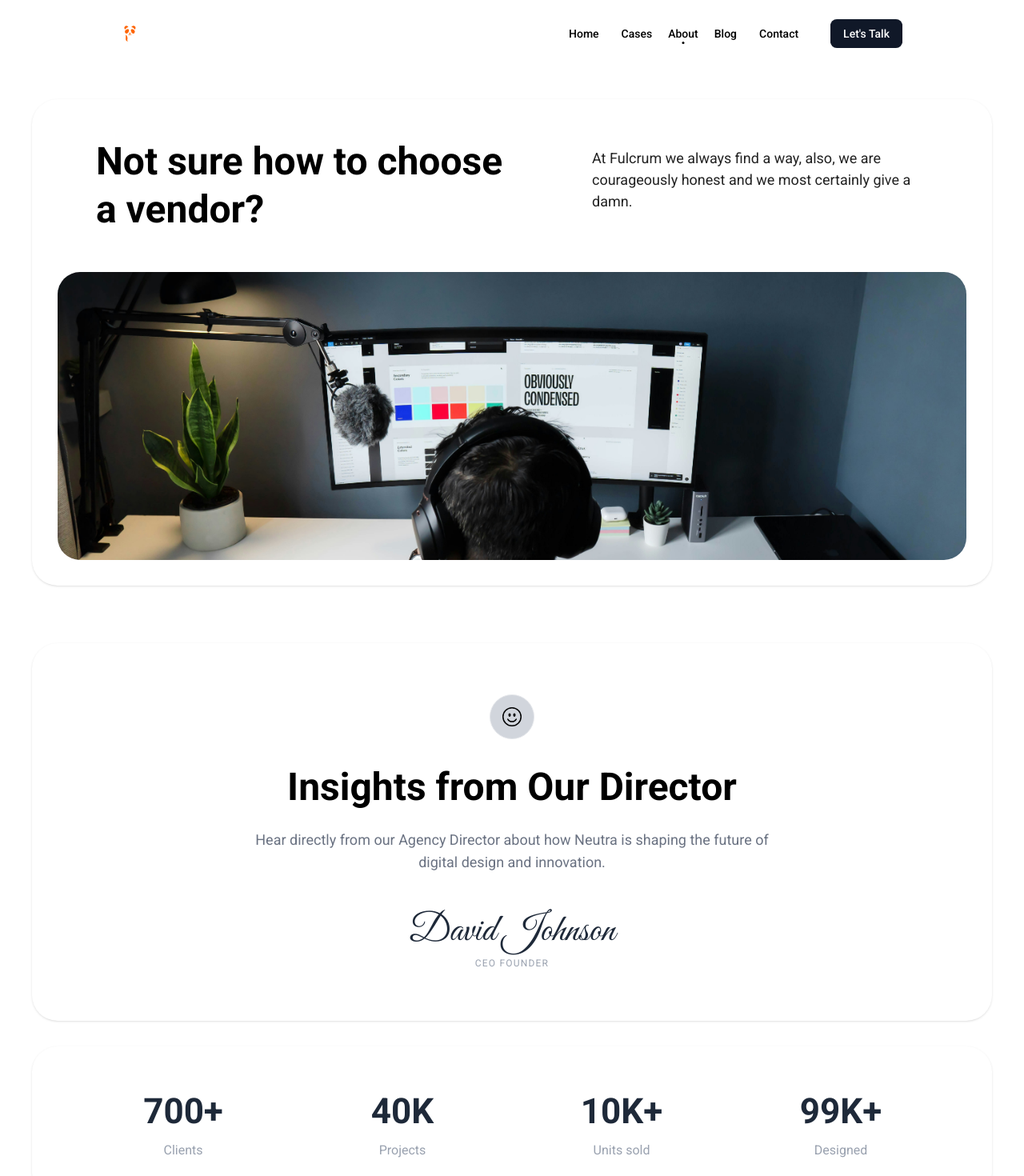
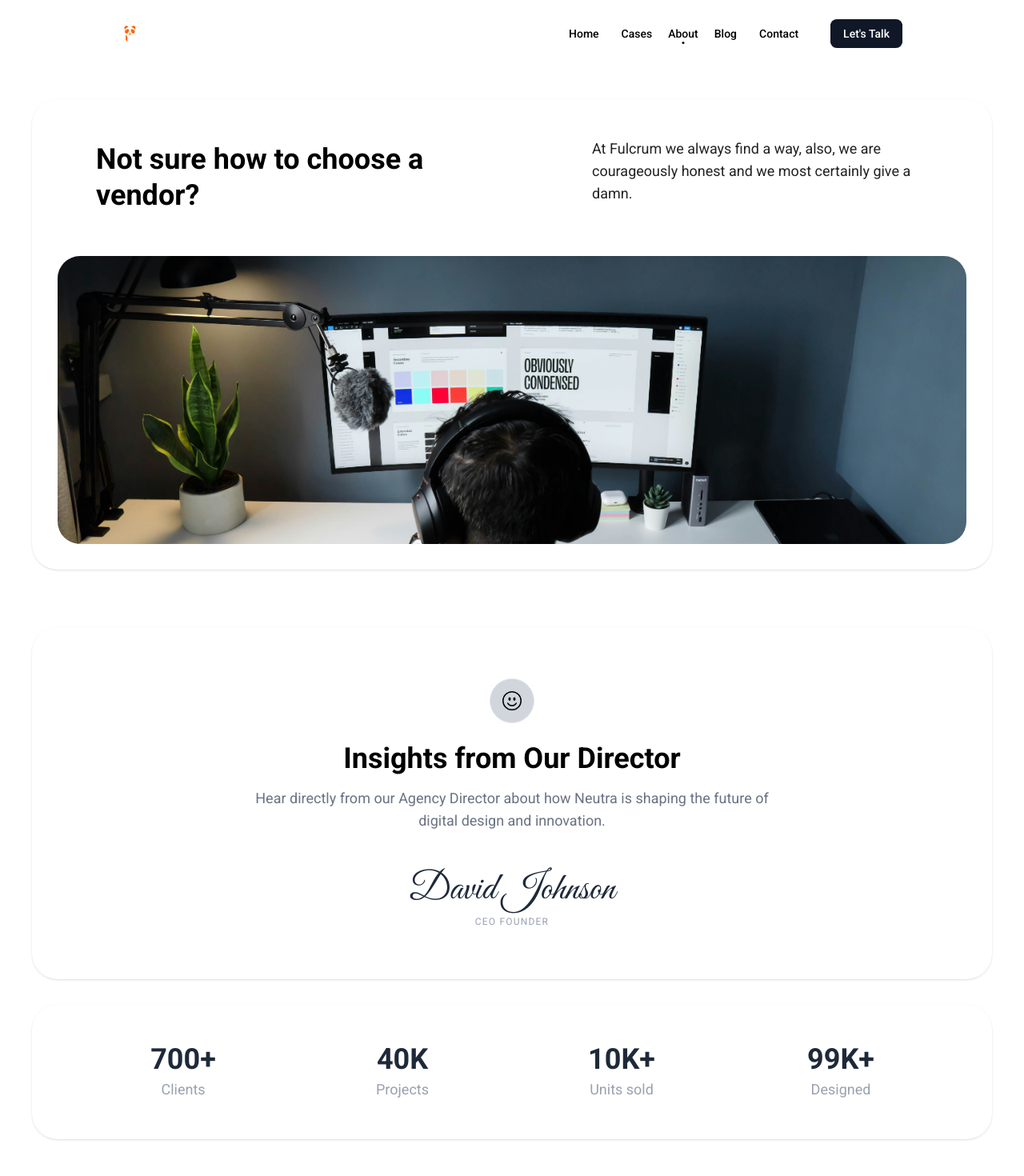
Before and after one commit to Maaz0313-png/panda-patronage, a React (Vite) app: page /about in a window 1280 px wide. Shown: the top 1470 px of the page at 80% size. Built offline with nearby package versions, Linux system fonts and the light colour scheme.

Commit message:
feat: update text sizes and layout adjustments across multiple components for improved responsiveness

```diff
--- a/src/pages/Licensing.jsx
+++ b/src/pages/Licensing.jsx
@@ -1,9 +1,9 @@
-import React from "react";
-
 const Licensing = () => {
   return (
     <div className="mx-auto max-w-2xl px-4 py-12 text-gray-900">
-      <h1 className="mb-2 text-4xl font-normal">Licensing</h1>
+      <h1 className="tablet:text-4xl tablet:font-bold mb-2 text-2xl font-normal">
+        Licensing
+      </h1>
       <p className="mb-10 text-gray-500">September 27, 2023</p>
       <h2 className="mb-6 text-2xl font-normal">
         Software Licensing Agreement
--- a/src/pages/NotFound.jsx
+++ b/src/pages/NotFound.jsx
@@ -4,27 +4,27 @@ import { Link } from "react-router-dom";
 const NotFound = () => {
   return (
     <div className="flex min-h-screen flex-col items-center justify-center bg-gray-100 px-4">
-      <span className="mb-4 rounded-full bg-white px-4 border border-gray-300 py-2 text-sm font-medium text-black">
+      <span className="mb-4 rounded-full border border-gray-300 bg-white px-4 py-2 text-sm font-medium text-black">
         404 error
       </span>
-      <h1 className="mb-2 text-center text-3xl font-bold text-gray-900 tablet:text-4xl">
+      <h1 className="tablet:text-4xl tablet:font-bold mb-2 text-center text-2xl text-gray-900">
         Page not found
       </h1>
-      <p className="mb-8 max-w-md text-center text-gray-500">
+      <p className="tablet:text-lg mb-8 max-w-md text-center text-base text-gray-500">
         We're sorry, but the page you're looking for could not be found. It may
         have been moved, deleted, or never existed in the first place.
       </p>
-      <div className="flex gap-3">
+      <div className="tablet:flex-row tablet:w-auto flex w-full flex-col gap-3">
         <Link
           to="/"
-          className="inline-flex items-center gap-2 rounded-md bg-gray-900 px-4 py-2 font-semibold text-sm text-white shadow transition hover:bg-gray-800"
+          className="tablet:inline-flex flex w-full items-center justify-center gap-2 rounded-md bg-gray-900 px-4 py-2 text-sm font-semibold text-white shadow transition hover:bg-gray-800"
         >
           <HouseIcon size={20} weight="fill" />
           Go back home
         </Link>
         <Link
           to="/contact"
-          className="inline-flex items-center gap-2 rounded-md text-sm bg-gray-100 px-5 py-[14px] font-semibold text-gray-900 transition hover:bg-gray-200"
+          className="tablet:inline-flex flex items-center justify-center gap-2 rounded-md bg-gray-100 px-5 py-[14px] text-sm font-semibold text-gray-900 transition hover:bg-gray-200"
         >
           Contact
         </Link>
--- a/src/sections/About/DirectorSection.jsx
+++ b/src/sections/About/DirectorSection.jsx
@@ -10,13 +10,13 @@ const DirectorSection = () => (
         </ScrollReveal>
         <ScrollReveal
           as="h2"
-          className="font-roboto tablet:text-[48px] mb-4 text-center text-[40px] font-bold"
+          className="font-roboto tablet:text-4xl mb-4 text-center text-2xl font-bold"
         >
           Insights from Our Director
         </ScrollReveal>
         <ScrollReveal
           as="p"
-          className="font-roboto mb-8 max-w-2xl text-center text-lg text-gray-500"
+          className="font-roboto tablet:text-lg mb-8 max-w-2xl text-center text-base text-gray-500"
         >
           Hear directly from our Agency Director about how Neutra is shaping the
           future of digital design and innovation.
--- a/src/sections/About/StatsSection.jsx
+++ b/src/sections/About/StatsSection.jsx
@@ -5,34 +5,34 @@ const StatsSection = () => (
       <div className="mx-auto flex w-full max-w-[1200px] flex-col items-center rounded-[32px] bg-white px-4 py-12 shadow-sm tablet:px-16">
         <ScrollReveal className="grid w-full grid-cols-1 gap-6 tablet:grid-cols-4">
           <div className="flex flex-col items-center">
-            <span className="font-roboto text-[40px] font-bold text-gray-800 tablet:text-[44px]">
+            <span className="font-roboto tablet:text-4xl text-2xl font-bold text-gray-800">
               700+
             </span>
-            <span className="font-roboto mt-1 text-base text-gray-400">
+            <span className="font-roboto mt-1 text-base tablet:text-lg text-gray-400">
               Clients
             </span>
           </div>
           <div className="flex flex-col items-center">
-            <span className="font-roboto text-[40px] font-bold text-gray-800 tablet:text-[44px]">
+            <span className="font-roboto tablet:text-4xl text-2xl font-bold text-gray-800">
               40K
             </span>
-            <span className="font-roboto mt-1 text-base text-gray-400">
+            <span className="font-roboto mt-1 text-base tablet:text-lg text-gray-400">
               Projects
             </span>
           </div>
           <div className="flex flex-col items-center">
-            <span className="font-roboto text-[40px] font-bold text-gray-800 tablet:text-[44px]">
+            <span className="font-roboto tablet:text-4xl text-2xl font-bold text-gray-800">
               10K+
             </span>
-            <span className="font-roboto mt-1 text-base text-gray-400">
+            <span className="font-roboto mt-1 text-base tablet:text-lg text-gray-400">
               Units sold
             </span>
           </div>
           <div className="flex flex-col items-center">
-            <span className="font-roboto text-[40px] font-bold text-gray-800 tablet:text-[44px]">
+            <span className="font-roboto tablet:text-4xl text-2xl font-bold text-gray-800">
               99K+
             </span>
-            <span className="font-roboto mt-1 text-base text-gray-400">
+            <span className="font-roboto mt-1 text-base tablet:text-lg text-gray-400">
               Designed
             </span>
           </div>
--- a/src/sections/About/TeamSection.jsx
+++ b/src/sections/About/TeamSection.jsx
@@ -83,7 +83,7 @@ const TeamSection = () => (
     <div className="w-full max-w-7xl px-6">
       <ScrollReveal
         as="h2"
-        className="tablet:text-5xl tablet:font-bold mb-4 w-full text-center text-4xl leading-11 font-normal [word-break:break-word]"
+        className="tablet:text-4xl tablet:font-bold mb-4 w-full text-center text-2xl leading-11 font-normal [word-break:break-word]"
       >
         Meet the Minds Behind Neutra
       </ScrollReveal>
--- a/src/sections/About/VendorSection.jsx
+++ b/src/sections/About/VendorSection.jsx
@@ -5,10 +5,10 @@ const VendorSection = () => {
     <div className="bg-transparent py-10">
       <div className="mx-auto flex max-w-[1200px] flex-col items-center rounded-[32px] bg-white px-8 pt-12 pb-8 shadow-sm">
         <ScrollReveal className="tablet:flex-row mx-4 mb-8 flex w-full flex-col items-center justify-between">
-          <h1 className="tablet:w-[524px] tablet:text-left mx-auto mb-4 justify-start text-center text-[48px] leading-tight font-bold">
+          <h1 className="tablet:w-[524px] tablet:text-left tablet:text-4xl tablet:font-bold mx-auto mb-4 justify-start text-center text-2xl leading-tight">
             Not sure how to choose a vendor?
           </h1>
-          <p className="tablet:w-[420px] tablet:text-left mx-auto mb-8 max-w-[600px] justify-end text-center text-[18px] font-normal text-[#222]">
+          <p className="tablet:w-[420px] tablet:text-left tablet:text-lg mx-auto mb-8 max-w-[600px] justify-end text-center text-base font-normal text-[#222]">
             At Fulcrum we always find a way, also, we are courageously honest
             and we most certainly give a damn.
           </p>
--- a/src/sections/Blogs/BlogGridSection.jsx
+++ b/src/sections/Blogs/BlogGridSection.jsx
@@ -17,12 +17,14 @@ const BlogGridSection = ({
         <div className="h-px w-3/4 bg-gray-200" />
       </div>
       <ScrollReveal>
-        <h2 className="mb-2 text-center text-[40px] leading-[56px] font-bold text-gray-900">
+        <h2 className="tablet:text-4xl tablet:font-bold mb-2 text-center text-2xl leading-[56px] text-gray-900">
           {title}
         </h2>
-        <p className="mb-12 text-center text-base text-gray-500">{subtitle}</p>
+        <p className="tablet:text-lg mb-12 text-center text-base text-gray-500">
+          {subtitle}
+        </p>
       </ScrollReveal>
-      <div className="grid grid-cols-1 justify-center gap-8 tablet:grid-cols-3">
+      <div className="tablet:grid-cols-3 grid grid-cols-1 justify-center gap-8">
         {articles.map((article, idx) => (
           <ScrollReveal key={idx}>
             <div className="flex justify-center">
--- a/src/sections/Blogs/DiscoverSection.jsx
+++ b/src/sections/Blogs/DiscoverSection.jsx
@@ -8,7 +8,7 @@ const DiscoverSection = () => {
   return (
     <section className="mx-auto w-full max-w-[1200px] px-4 pt-16">
       <ScrollReveal>
-        <h2 className="mb-12 text-center text-[40px] leading-[56px] font-bold text-gray-900">
+        <h2 className="tablet:text-4xl tablet:font-bold mb-12 text-center text-2xl leading-[56px] text-gray-900">
           Discover articles and
           <br />
           tutorials to help you build
--- a/src/sections/Cases/CasesIntro.jsx
+++ b/src/sections/Cases/CasesIntro.jsx
@@ -2,14 +2,12 @@ import ScrollReveal from "../../components/ScrollReveal";
 
 const CasesIntro = () => (
   <ScrollReveal>
-    <section className="bg-white px-2 py-24 desktop:px-0">
-      <div className="mx-auto mb-14 flex max-w-6xl flex-col items-start justify-center tablet:px-0 px-8 tablet:justify-between gap-8 tablet:flex-row tablet:items-start">
-        <h2
-          className="mb-6 w-full text-left text-6xl font-bold text-gray-900 tablet:mb-0 tablet:w-1/2 tablet:text-5xl"
-        >
+    <section className="desktop:px-0 bg-white px-2 py-24">
+      <div className="tablet:px-0 tablet:justify-between tablet:flex-row tablet:items-start mx-auto mb-14 flex max-w-6xl flex-col items-start justify-center gap-8 px-8">
+        <h2 className="tablet:mb-0 tablet:w-1/2 tablet:text-4xl tablet:font-bold mb-6 w-full text-left text-2xl text-gray-900">
           Case Studies
         </h2>
-        <p className="w-full max-w-[420px] text-left text-lg text-[rgb(56,56,56)] tablet:w-1/2">
+        <p className="tablet:w-1/2 w-full max-w-[420px] text-left tablet:text-lg text-base text-[rgb(56,56,56)]">
           Discover the innovative marketing strategies that set Neutra apart,
           driving success in the digital landscape.
         </p>
```
Also changed, not shown: src/pages/Contact.jsx (+16 -7 lines).
